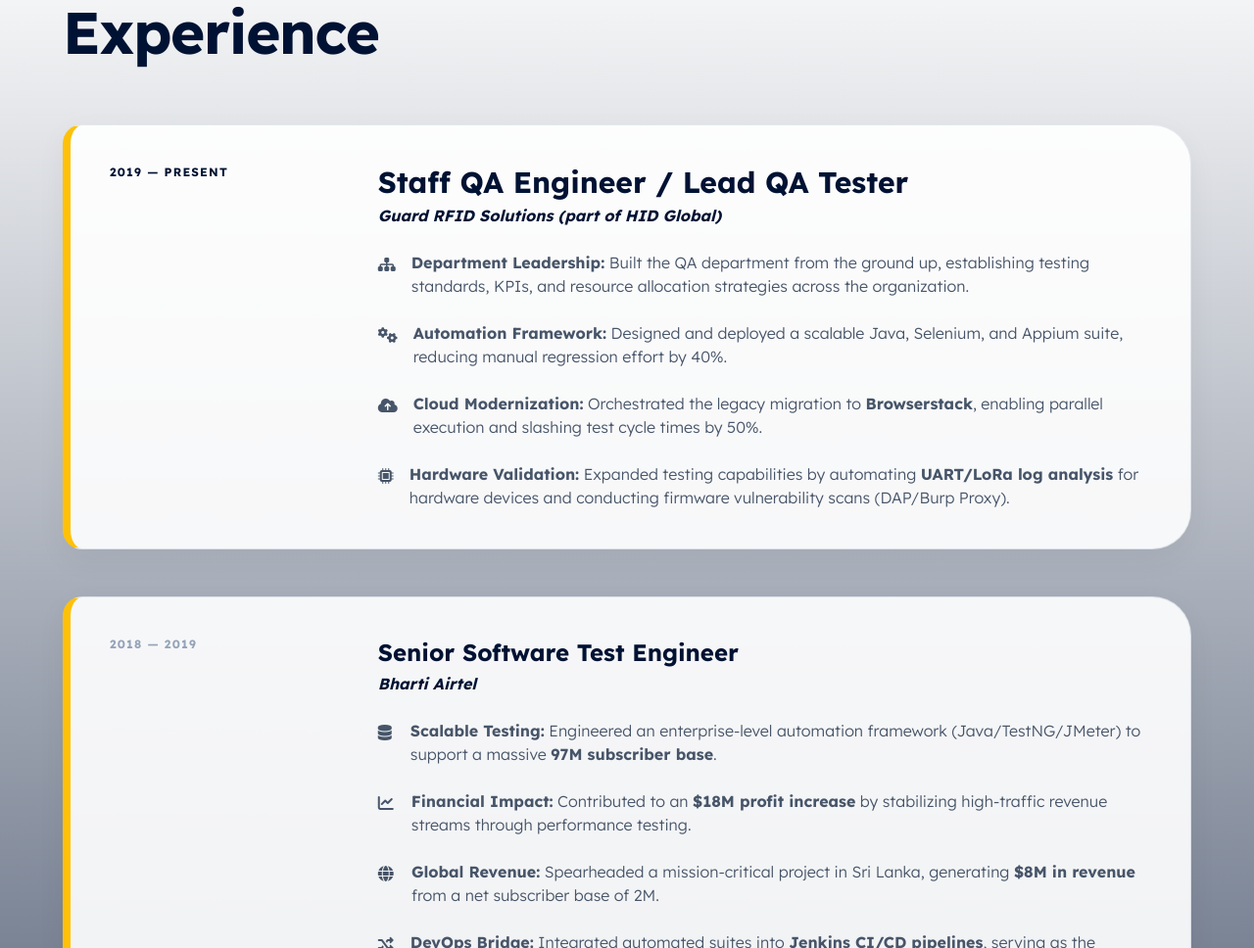
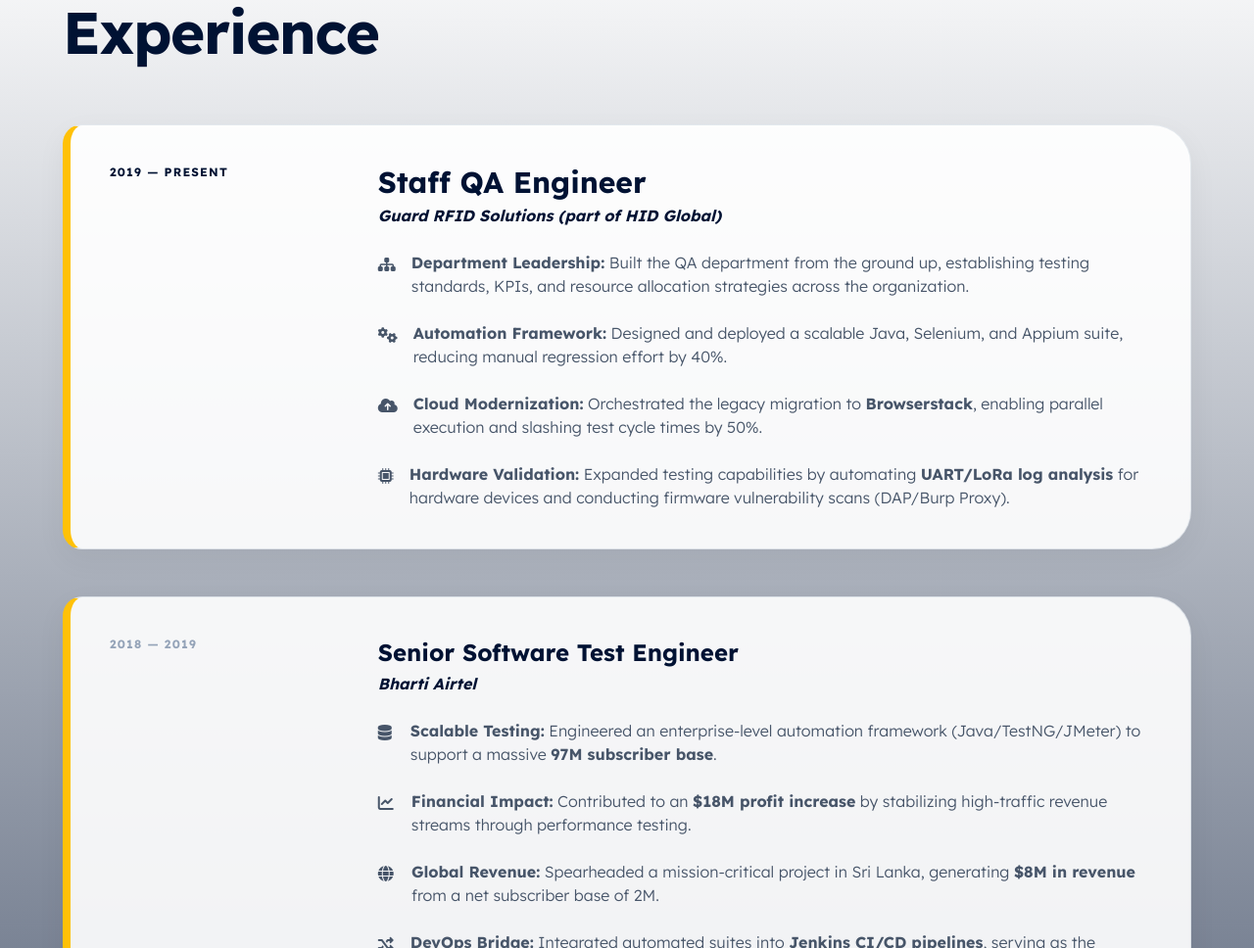
Before and after one commit to anujgaba/anujgaba.github.io, a plain HTML site: page index.html in a window 1280 px wide. Shown: the part 2125-3093 px from the top of the page at 98% size. Drawn offline with nearby package versions, Linux system fonts and the light colour scheme.

```diff
--- a/index.html
+++ b/index.html
@@ -237,7 +237,7 @@
                 <div class="grid md:grid-cols-4 gap-8">
                     <div class="md:col-span-1 text-royal font-bold uppercase tracking-widest text-xs">2019 — PRESENT</div>
                     <div class="md:col-span-3">
-                        <h4 class="text-3xl font-bold text-navy mb-1">Staff QA Engineer / Lead QA Tester</h4>
+                        <h4 class="text-3xl font-bold text-navy mb-1">Staff QA Engineer</h4>
                         <p class="text-royal font-bold italic mb-6">Guard RFID Solutions (part of HID Global)</p>
                         <ul class="space-y-6 text-slate-600">
                             <li class="flex gap-4"><i class="fa fa-sitemap text-royal mt-1.5 w-6"></i><span><strong>Department Leadership:</strong> Built the QA department from the ground up, establishing testing standards, KPIs, and resource allocation strategies across the organization.</span></li>
```
